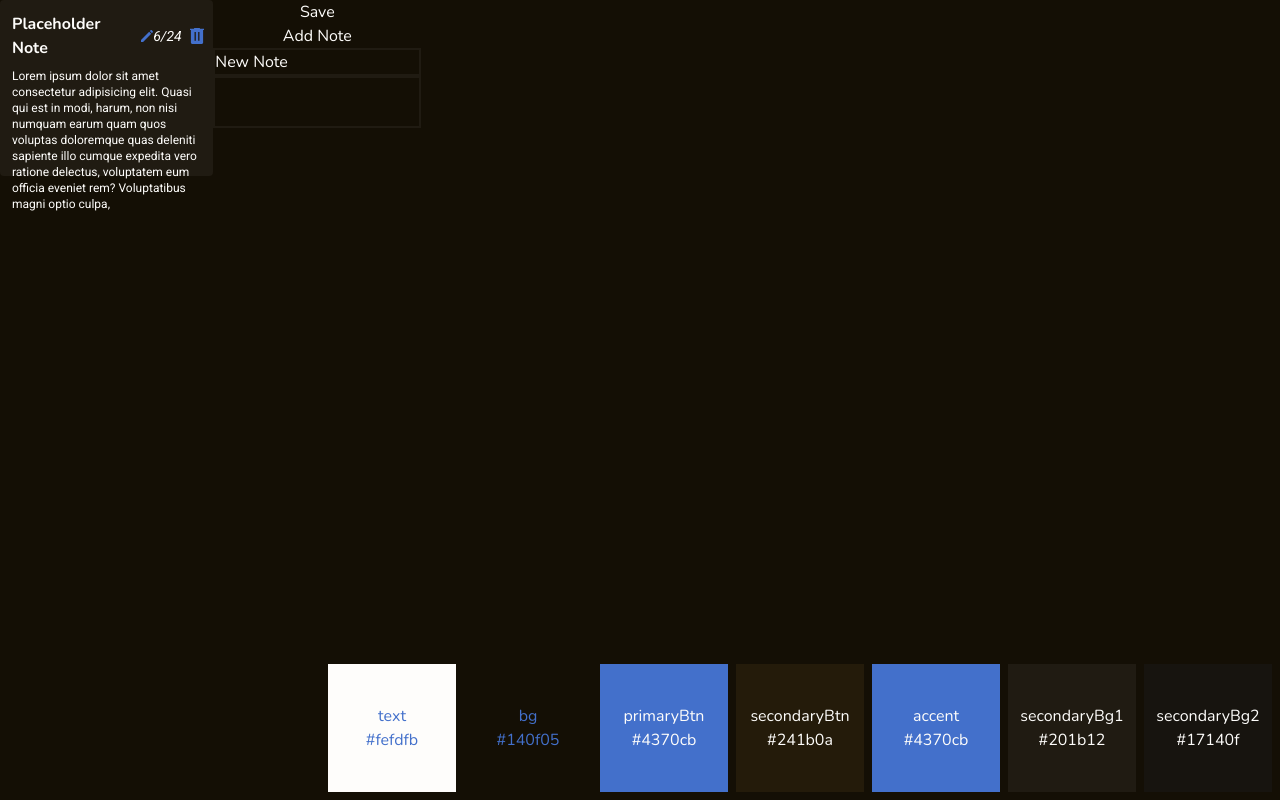
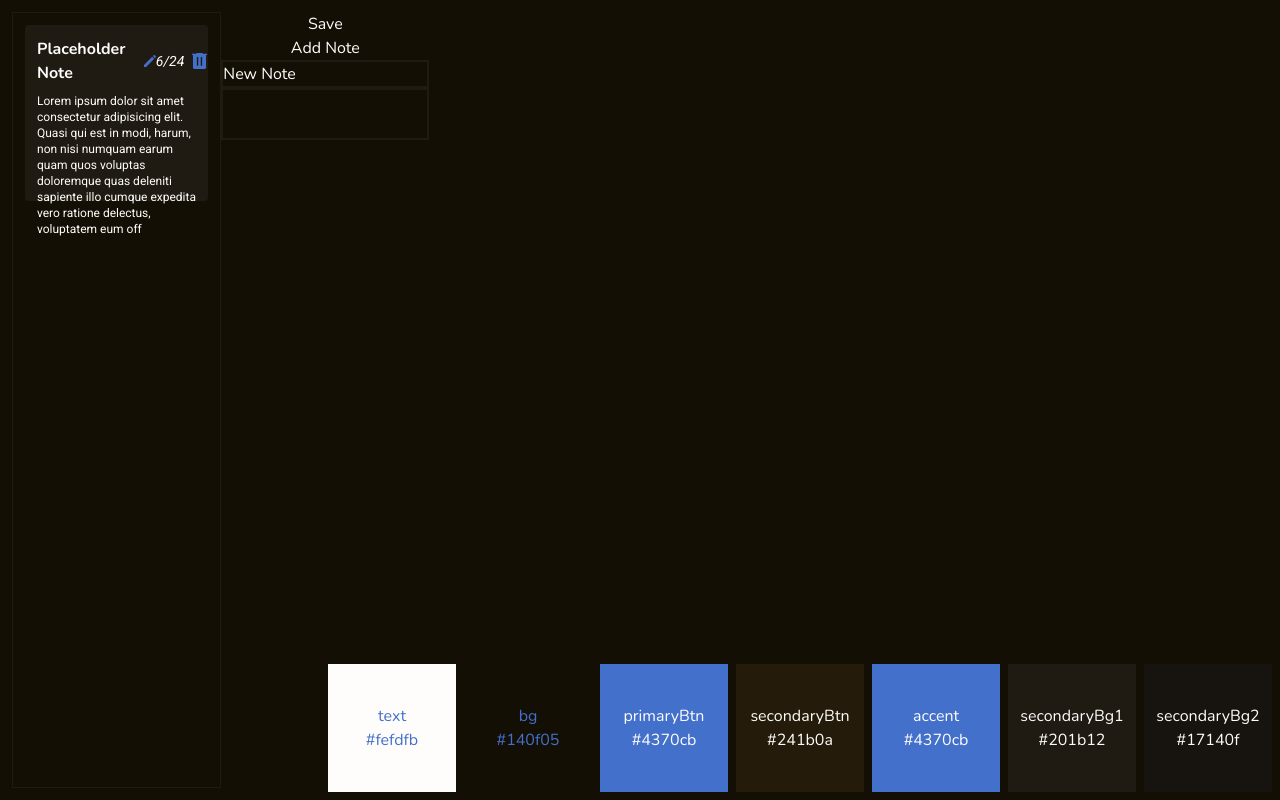
Before and after one commit to dmm22/notes, a React (Vite) app: page / in a window 1280 px wide. Built offline with nearby package versions, Linux system fonts and the light colour scheme.

Commit message:
Add SidePanel component

```diff
--- a/src/App.tsx
+++ b/src/App.tsx
@@ -1,14 +1,15 @@
 import ColorSwatches from "./components/ColorSwatches"
 import NoteEditor from "./components/NoteEditor"
 import SavedNotes from "./components/SavedNotes"
+import SidePanel from "./components/SidePanel"
 import NoteContextProvider from "./contexts/NoteContext"
 
 export default function App() {
   return (
     <NoteContextProvider>
-      <main className="flex flex-row">
+      <main className="flex flex-row h-screen p-3">
         <ColorSwatches />
-        <SavedNotes />
+        <SidePanel />
         <NoteEditor />
       </main>
     </NoteContextProvider>
--- a/src/components/NotePreview.tsx
+++ b/src/components/NotePreview.tsx
@@ -11,7 +11,7 @@ export default function NotePreview({ note }: NotePreviewProps) {
   const { selectNote, deleteNote } = useContext(NoteContext)
   const { createdAt, title, body } = note
 
-  const noteContent = useMemo(() => body.slice(0, 275), [body])
+  const noteContent = useMemo(() => body.slice(0, 225), [body])
 
   return (
     <article className="bg-secondaryBg1 flex-grow p-3 h-44 rounded mb-3">
--- a/src/components/SavedNotes.tsx
+++ b/src/components/SavedNotes.tsx
@@ -6,7 +6,7 @@ export default function SavedNotes() {
   const { notes } = useContext(NoteContext)
 
   return (
-    <div className="w-1/6 text-text">
+    <div>
       {notes.map(note => (
         <NotePreview note={note} key={`${note.createdAt}`} />
       ))}
--- /dev/null
+++ b/src/components/SidePanel.tsx
@@ -0,0 +1,9 @@
+import SavedNotes from "./SavedNotes"
+
+export default function SidePanel() {
+  return (
+    <aside className="w-1/6 text-text border border-secondaryBg1 p-3">
+      <SavedNotes />
+    </aside>
+  )
+}
```
